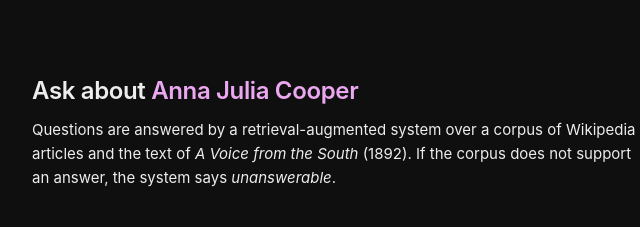
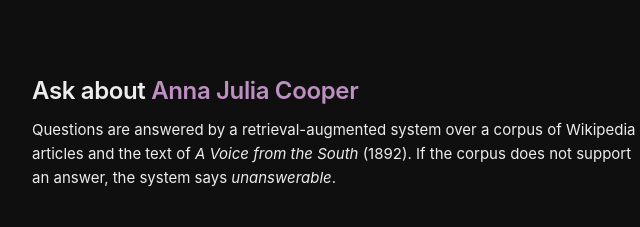
Before and after one commit to GuangzhiSu/RAG_HW4, a plain HTML site: page webui/static/index.html in a window 1280 px wide. Shown: the top 227 px of the page, 304-944 px from the left. Drawn offline with Linux system fonts and the dark colour scheme.

Commit message:
Web UI: dark-mode title name in a muted plum instead of pink
Dark mode now uses #be90c1, the same hue as the light-mode deep plum
(#561559) with lower saturation, lightened only enough to read on the
dark background (7.3:1 contrast).

Co-authored-by: beckyjyn <141654886+beckyjyn@users.noreply.github.com>
Co-Authored-By: Claude Opus 5.5 <noreply@anthropic.com>
Claude-Session: https://claude.ai/code/session_016kpdu5puuGHsT6gLi4Wsu6

```diff
--- a/webui/static/style.css
+++ b/webui/static/style.css
@@ -19,7 +19,7 @@
     --text: #ededed;
     --line: #2a2a2a;
     --error: #ff6b6b;
-    --name: #eba8f0; /* lighter tint of the same purple so it stays readable on dark */
+    --name: #be90c1; /* softer, muted version of the same deep plum, readable on dark */
   }
 }
 
```
